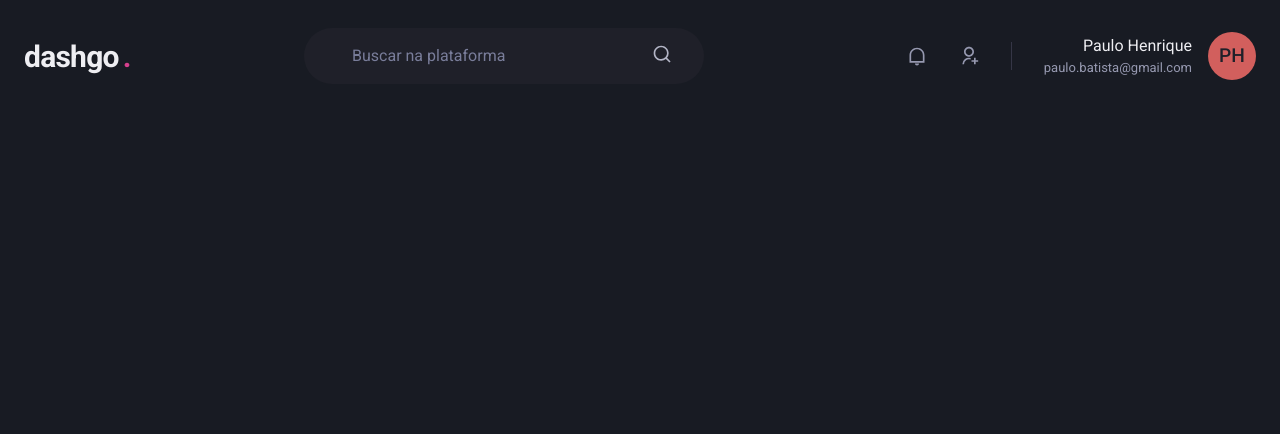
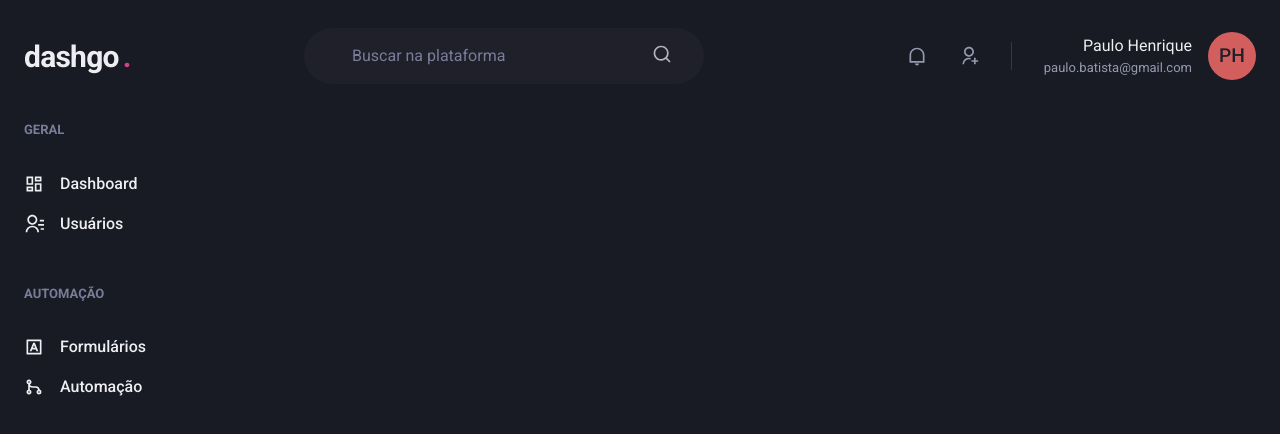
Before and after one commit to PauloBatista123/dashgo-chapterIV, a Next.js app: page /dashboard in a window 1280 px wide. Shown: the top 434 px of the page. Built offline with nearby package versions, Linux system fonts and the light colour scheme.

Commit message:
Componente sidebar

```diff
--- /dev/null
+++ b/src/components/Sidebar.tsx
@@ -0,0 +1,41 @@
+import { Box, Icon, Link, Stack, Text } from "@chakra-ui/react";
+import { RiContactsLine, RiDashboardLine, RiGitMergeLine, RiInputMethodLine } from "react-icons/ri";
+
+export function Sidebar(){
+  return(
+    <Box
+      as="aside"
+      w="64"
+      mr="8"
+    >
+      <Stack spacing="12" align="flex-start">
+        <Box>
+          <Text fontWeight="bold" color="gray.400" fontSize="small" >GERAL</Text>
+          <Stack spacing="4" mt="8" align="stretch">
+            <Link display="flex" alignItems="center">
+              <Icon as={RiDashboardLine} fontSize="20"/>
+              <Text ml="4" fontWeight="medium">Dashboard</Text>
+            </Link>
+            <Link display="flex" alignItems="center">
+              <Icon as={RiContactsLine} fontSize="20"/>
+              <Text ml="4" fontWeight="medium">Usuários</Text>
+            </Link>
+          </Stack>
+        </Box>
+        <Box>
+          <Text fontWeight="bold" color="gray.400" fontSize="small" >AUTOMAÇÃO</Text>
+          <Stack spacing="4" mt="8" align="stretch">
+            <Link display="flex" alignItems="center">
+              <Icon as={RiInputMethodLine} fontSize="20"/>
+              <Text ml="4" fontWeight="medium">Formulários</Text>
+            </Link>
+            <Link display="flex" alignItems="center">
+              <Icon as={RiGitMergeLine} fontSize="20"/>
+              <Text ml="4" fontWeight="medium">Automação</Text>
+            </Link>
+          </Stack>
+        </Box>
+      </Stack>
+    </Box>
+  );
+}
--- a/src/pages/dashboard.tsx
+++ b/src/pages/dashboard.tsx
@@ -1,7 +1,15 @@
+import { Flex } from "@chakra-ui/react";
 import { Header } from "../components/Header";
+import { Sidebar } from "../components/Sidebar";
 
 export default function DashBoard(){
   return (
-    <Header></Header>
+    <Flex direction="column" h="100vh">
+      <Header />
+
+      <Flex w="100%" my="6" maxWidth={1480} mx="auto" px="6">
+        <Sidebar />
+      </Flex>
+    </Flex>
   )
 }
```
